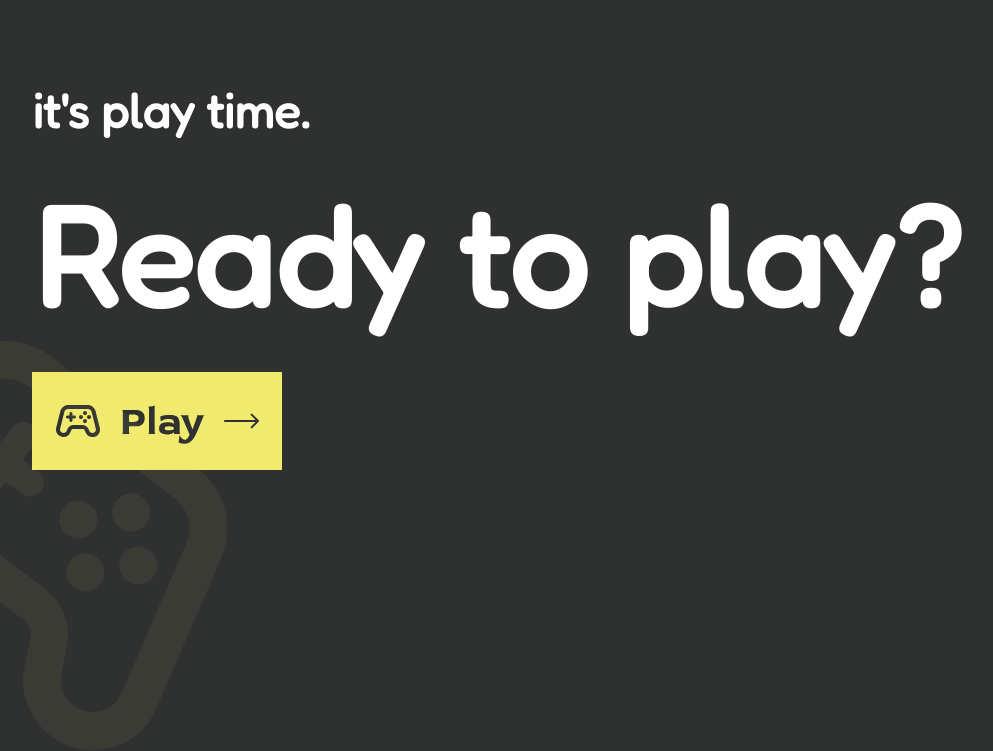
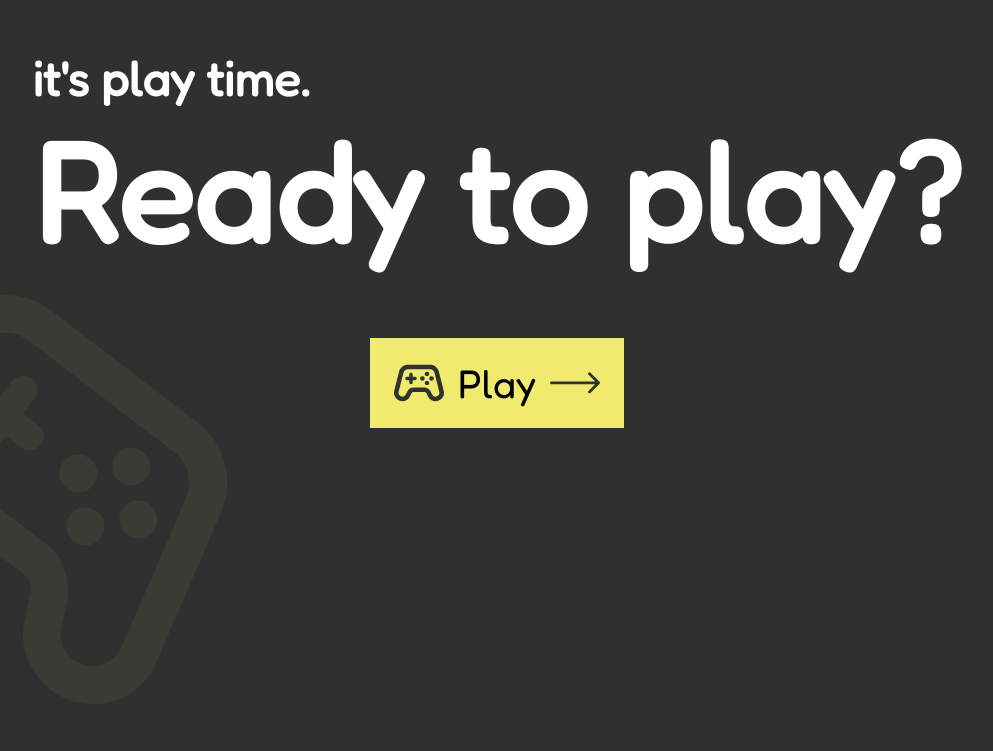
Before and after one commit to Zein168/memory, a website built with Vite: page index.html in a window 1280 px wide. Shown: the part 192-943 px from the top of the page, without its empty margins (143-1136 px from the left). After the commit the page ends 897 px from the top, so only its background shows below. Built offline with nearby package versions, Linux system fonts and the light colour scheme.

Commit message:
refactor: replace back to start image with link element

```diff
--- a/index.html
+++ b/index.html
@@ -10,10 +10,10 @@
     <header class="header-title">
       <h1>it's play time.</h1>
       <h2>Ready to play?</h2>
-      <a href="./settings.html">
-        <button>
-          <img src="./public/Primary_button.svg" alt="" />
-        </button>
+      <a href="./settings.html" class="back-to-start">
+        <img src="./public/stadia_controller_2.svg" alt="" />
+        <span>Play</span>
+        <img src="./public/right_arrow.svg" alt="" />
       </a>
     </header>
 
--- a/src/game.ts
+++ b/src/game.ts
@@ -297,5 +297,3 @@ backButton?.addEventListener("click", () => {
 confirmExitButton?.addEventListener("click", () => {
     window.location.href = "./settings.html";
 });
-
-showGameOver();
--- a/src/style.scss
+++ b/src/style.scss
@@ -13,6 +13,7 @@ body {
 h1 {
     font-size: 48px;
     color: white;
+    margin: 0;
 }
 
 h2 {
@@ -46,3 +47,27 @@ button {
     position: relative;
     top: 100px;
 }
+
+.back-to-start {
+    display: flex;
+    align-items: center;
+    justify-content: center;
+    gap: 14px;
+    height: 90px;
+    width: 254px;
+    margin: 0 auto;
+    text-decoration: none;
+    background-color: #F0EA6E;
+    margin-top: 62px;
+}
+
+.back-to-start img {
+    width: 50px;
+    height: 50px;
+}
+
+.back-to-start span {
+    color: white;
+    font-size: 40px;
+    color: black;
+}
```
Also changed, not shown: public/right_arrow.svg (added), public/stadia_controller_2.svg (added).
